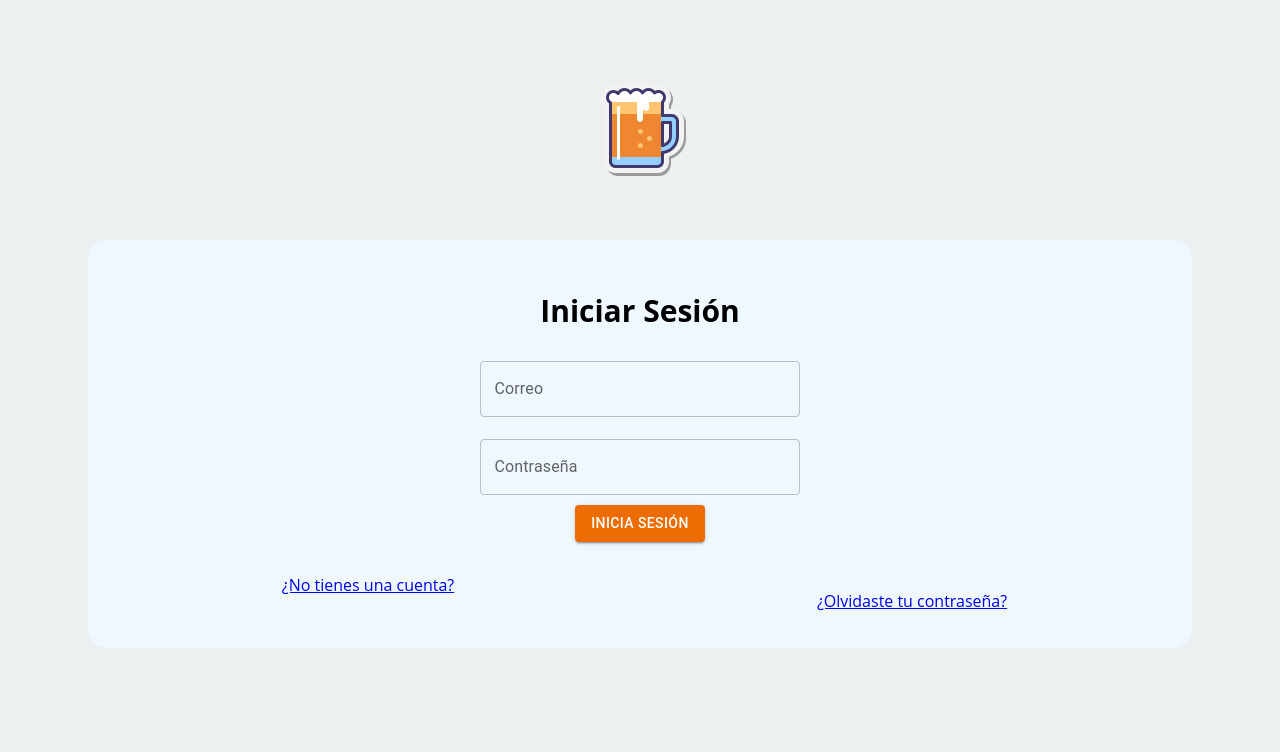
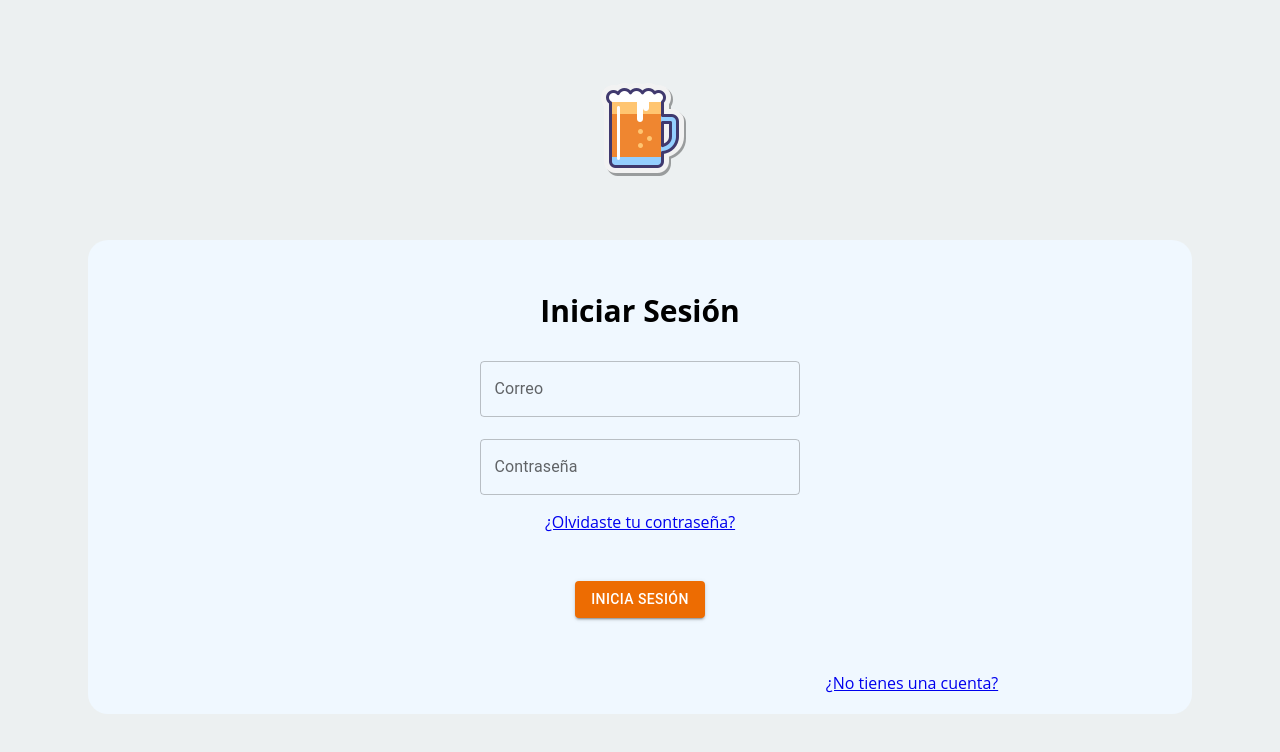
Before and after one commit to brunocoronado49/everybeer, a React (Vite) app: page /login in a window 1280 px wide. Shown: the top 752 px of the page. Built offline with nearby package versions, Linux system fonts and the light colour scheme; no server answers.

Commit message:
Agregando el logout

```diff
--- a/src/api/authFunctions.js
+++ b/src/api/authFunctions.js
@@ -23,5 +23,5 @@ export const resetPassword = async (email) => {
 
 /// Logout of the app
 export const logout = async () => {
-  return await signOut();
+  return await signOut(auth);
 };
--- a/src/components/auth/FormLogin.jsx
+++ b/src/components/auth/FormLogin.jsx
@@ -47,6 +47,10 @@ const FormLogin = () => {
             onChange={onChange}
           />
         </div>
+        <a href="#">
+          <p onClick={onResetPassword}>¿Olvidaste tu contraseña?</p>
+        </a>
+        <br />
         <div className="btn-login">
           <Button
             variant="contained"
@@ -59,16 +63,13 @@ const FormLogin = () => {
         </div>
       </form>
       <br />
+      <br />
       <Grid container rowSpacing={1} columnSpacing={{ xs: 1, sm: 2, md: 3 }}>
+        <Grid item xs={6}></Grid>
         <Grid item xs={6}>
           <Link to="/register" className="link">
             ¿No tienes una cuenta?
           </Link>
-        </Grid>
-        <Grid item xs={6}>
-          <a href="#">
-            <p onClick={onResetPassword}>¿Olvidaste tu contraseña?</p>
-          </a>
         </Grid>
       </Grid>
     </div>
--- a/src/components/home/Feed.jsx
+++ b/src/components/home/Feed.jsx
@@ -1,9 +1,15 @@
-import React from 'react'
+import { Link } from "react-router-dom";
+import { useLogoutHook } from "../../hooks/useAuth";
 
 const Feed = () => {
+  const { onLogoutSubmit, user } = useLogoutHook();
+
   return (
-    <div>Feed</div>
-  )
-}
+    <div>
+      Feed - { user.email }
+      <button onClick={onLogoutSubmit}>Cerrar sesión</button>
+    </div>
+  );
+};
 
-export default Feed
+export default Feed;
```
